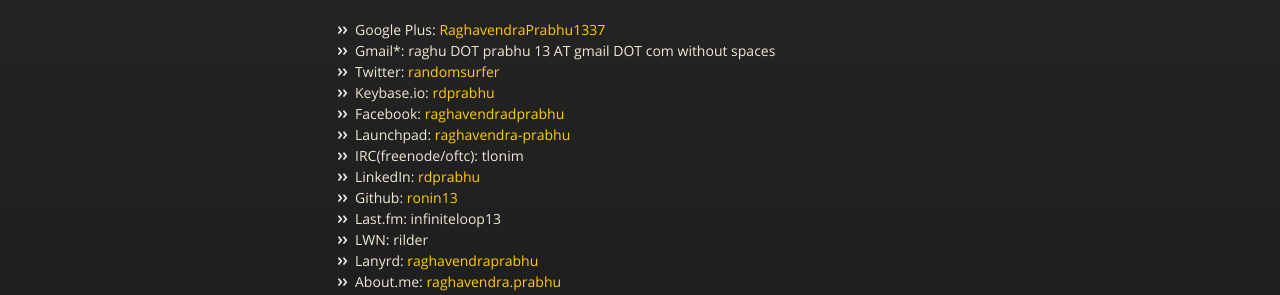
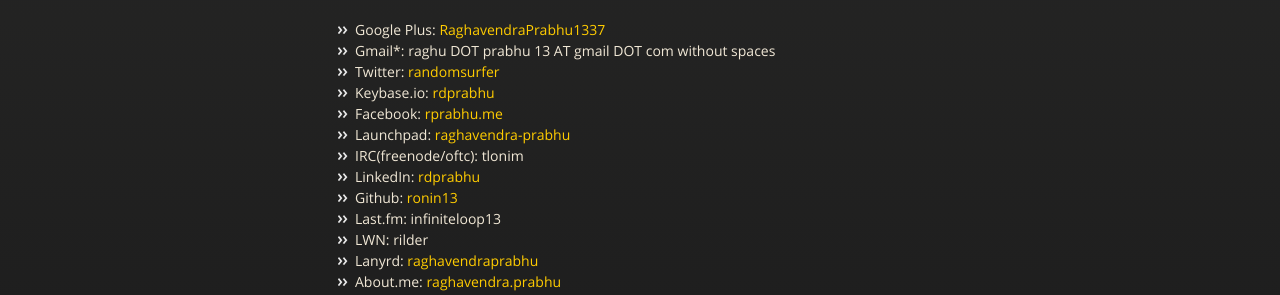
Before and after one commit to ronin13/ronin13.github.com, a Jekyll site: the page built from pages/contact.md, in a window 1280 px wide. Shown: the part 431-726 px from the top of the page. Built offline with Jekyll 4.4.1, drawn with Linux system fonts in a browser that asks for light colours; Markdown is read by kramdown in place of the engine named in the settings.

Commit message:
Update contact

```diff
--- a/pages/contact.md
+++ b/pages/contact.md
@@ -22,7 +22,7 @@
 - Gmail*: raghu DOT prabhu 13 AT gmail DOT com without spaces
 - Twitter: [randomsurfer](https://twitter.com/randomsurfer)
 - Keybase.io: [rdprabhu](https://keybase.io/rdprabhu)
-- Facebook: [raghavendradprabhu](https://www.facebook.com/raghavendradprabhu)
+- Facebook: [rprabhu.me](https://fb.me/rprabhu.me)
 - Launchpad: [raghavendra-prabhu](https://launchpad.net/~raghavendra-prabhu)
 - IRC(freenode/oftc): tlonim
 - LinkedIn: [rdprabhu](http://linkedin.com/in/rdprabhu "LinkedIn")
```
